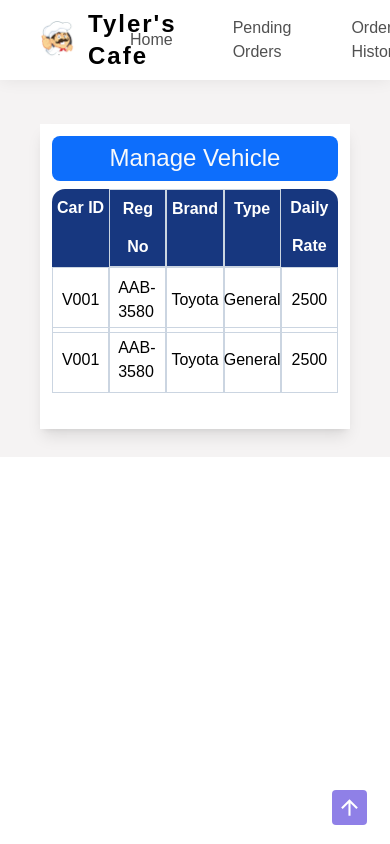
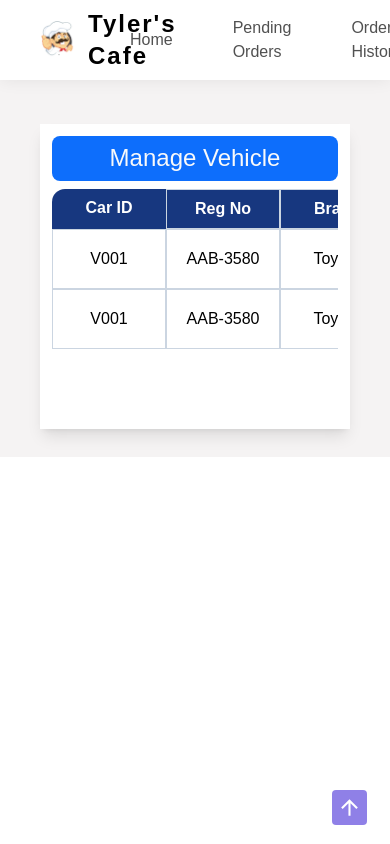
Before and after one commit to AshanSandeep06/Food-Shop-System, a React (Create React App) app in the folder frontend/: page /placeOrder in a window 390 px wide. Built offline with nearby package versions, Linux system fonts and the light colour scheme.

Commit message:
Content Updated

```diff
--- a/frontend/src/pages/PlaceOrder/PlaceOrder.css
+++ b/frontend/src/pages/PlaceOrder/PlaceOrder.css
@@ -1,5 +1,11 @@
 @media (max-width: 650px) {
-  #tblContainer {
+  #tblCartItems {
     width: 570px;
   }
 }
+
+@media (max-width: 430px) {
+  h3 {
+    font-size: 20px;
+  }
+}
--- a/frontend/src/pages/PlaceOrder/PlaceOrder.tsx
+++ b/frontend/src/pages/PlaceOrder/PlaceOrder.tsx
@@ -1,4 +1,5 @@
 import React from "react";
+import "../PlaceOrder/PlaceOrder.css";
 
 const PlaceOrder = () => {
   return (
@@ -15,10 +16,10 @@ const PlaceOrder = () => {
           >
             Manage Vehicle
           </h3>
-          <div className="w-full h-60 rounded-2 table-responsive">
+          <div className="w-full h-60 rounded-2 table-responsive overflow-x-scroll scroll-smooth">
             <table
               id="tblCartItems"
-              className="table-auto mb-5 border-collapse grid grid-cols-1"
+              className="table-fixed mb-5 border-collapse grid grid-cols-1"
             >
               <thead
                 className="text-white grid grid-cols-1"
```
